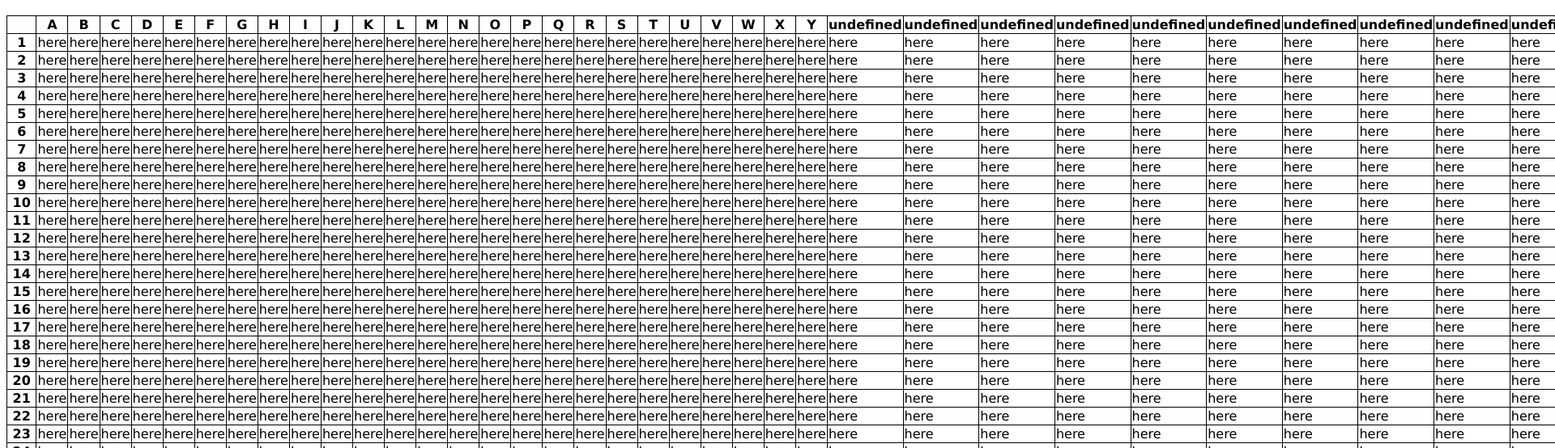
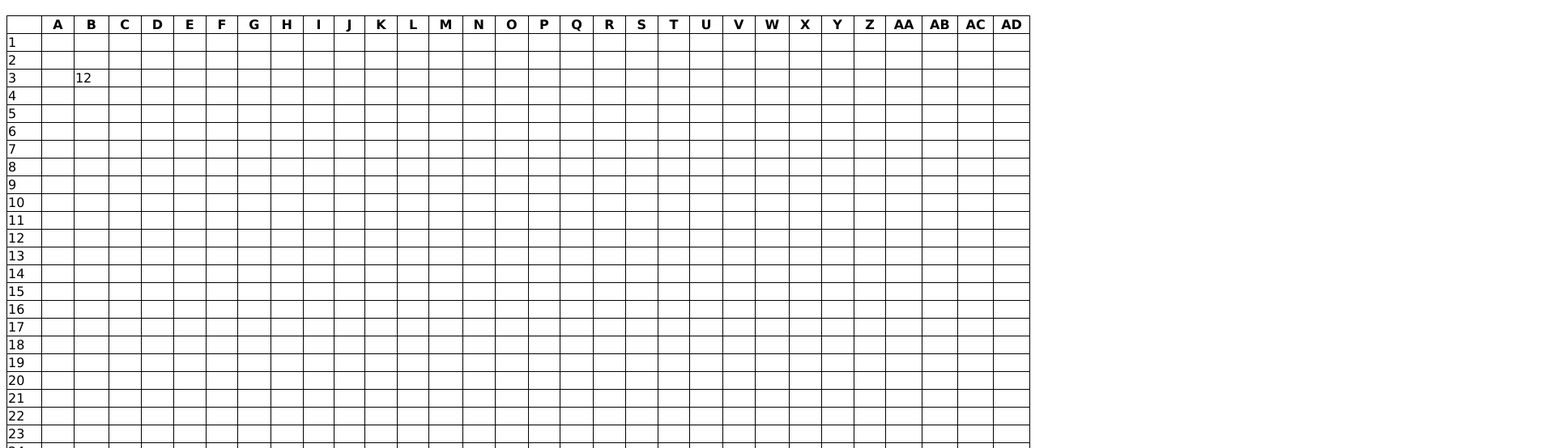
Before and after one commit to cellyanelima/spreadsheet-exercise, a plain HTML site: page index.html in a window 1280 px wide. Shown: the part 62-616 px from the top of the page at 81% size, 1920 px wide, since content can reach past the window. Drawn offline with Linux system fonts and the light colour scheme.

Commit message:
Fix column headers / refactor code

```diff
--- a/index.html
+++ b/index.html
@@ -8,7 +8,7 @@
   </head>
   <body>
     <h1>Spreadsheet</h1>
-    <div id="table"></div>
+    <div id="gridPlaceHolder"></div>
     <script src="spreadsheet.js"></script>
   </body>
 </html>
--- a/spreadsheet.js
+++ b/spreadsheet.js
@@ -1,8 +1,7 @@
 /**
  * This function create one table by adding rows and colunms with all input elements
  */
-
-function createTable(numRows, numCells) {
+function createTable(numRows, numColumns) {
   let table = document.createElement('table')
 
   // Loop over all rows (lines)
@@ -10,35 +9,38 @@ function createTable(numRows, numCells) {
     let row = document.createElement('tr')
     //console.log('hi tr')
 
-    for (let j = 0; j <= numCells; j++) {
-      let cell
+    // Checking if it is the first line (header)
+    if (i === 0) {
+      // Create all colunmn labels
+      for (let j = 0; j <= numColumns; j++) {
+        let cell = document.createElement('th')
+        // First cell must be empty
+        if (j !== 0) cell.innerText = getLettersHeader(j - 1)
+        row.appendChild(cell)
+      }
+    } else {
+      for (let j = 0; j <= numColumns; j++) {
+        let cell = document.createElement('td')
+        cell.contentEditable = true
 
-      if (i === 0 && j === 0) {
-        cell = document.createElement('th')
-        cell.innerText = ' '
-      } else if (i === 0) {
-        cell = document.createElement('th')
-        cell.innerText = getLettersHeader(j - 1)
-      } else if (j === 0) {
-        cell = document.createElement('th')
-        cell.innerText = i
-      } else {
-        cell = document.createElement('td')
-        //console.log('hi td')
-        cell.innerText = ' here '
+        if (j === 0) {
+          cell.innerText = i
+        } else {
+          cell.innerText = i === 3 && j === 2 ? '12' : ''
+        }
+        row.appendChild(cell)
       }
-
-      row.appendChild(cell)
     }
-
     table.appendChild(row)
   }
-
-  document.getElementById('table').appendChild(table)
+  return table
 }
 
-function getLettersHeader(pos) {
-  let alf = [
+/**
+ * This function reads the position as parameter and calculate the header letters
+ */
+function getLettersHeader(position) {
+  let alphabet = [
     'A',
     'B',
     'C',
@@ -67,9 +69,19 @@ function getLettersHeader(pos) {
     'Z',
   ]
 
-  if (pos < alf.length - 1) {
-    return alf[pos]
+  let letters = ''
+  while (position >= 0) {
+    letters = alphabet[position % alphabet.length] + letters
+    position = Math.floor(position / alphabet.length) - 1
   }
+  return letters
 }
 
-createTable(100, 100)
+function drawGrid() {
+  let table = createTable(30, 30)
+  document.getElementById('gridPlaceHolder').innerHTML = ''
+  document.getElementById('gridPlaceHolder').appendChild(table)
+}
+
+// Create the initial grid
+drawGrid()
```
